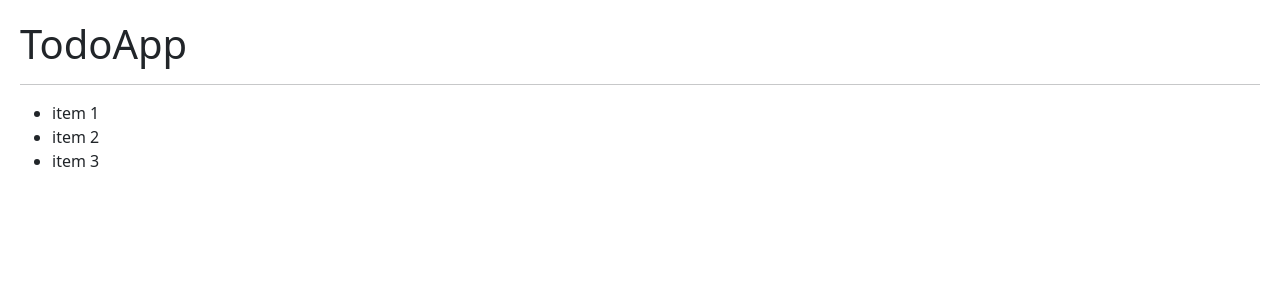
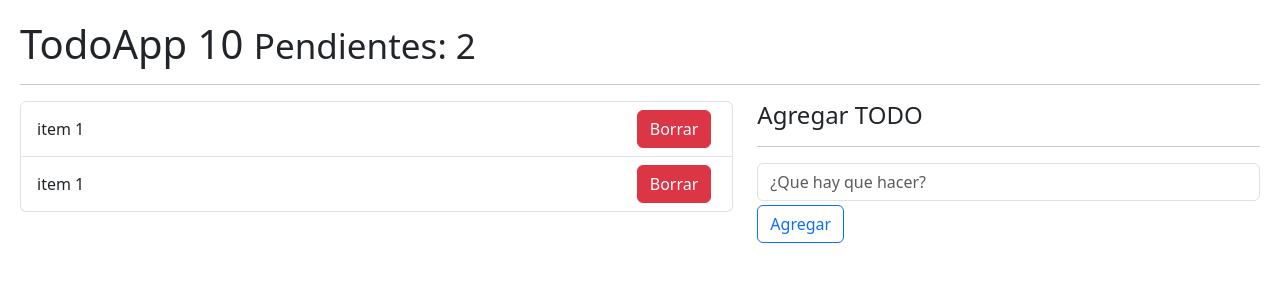
Before and after one commit to Fereiral18/Hook-App, a React (Vite) app: page / in a window 1280 px wide. Shown: the top 300 px of the page. Built offline with nearby package versions, Linux system fonts and the light colour scheme.

Commit message:
useReducer

```diff
--- a/src/08-useReducer/TodoApp.jsx
+++ b/src/08-useReducer/TodoApp.jsx
@@ -19,14 +19,39 @@
 
   return (
     <>
-      <h1>TodoApp</h1>
+      <h1>TodoApp 10 <small>Pendientes: 2</small></h1>
       <hr />
+      <div className="row">
+        <div className="col-7">
+          <ul className="list-group">
+            {
+                todos.map( todo=> (
+            <li className="list-group-item d-flex justify-content-between">
+                <span className="align-self-center">item 1</span>
+              <button className="btn btn-danger">Borrar</button>
 
-      <ul>
-        <li>item 1</li>
-        <li>item 2</li>
-        <li>item 3</li>
-      </ul>
+            </li>
+                ))
+            }
+          </ul>
+        </div>
+
+        <div className="col-5">
+          <h4>Agregar TODO</h4>
+          <hr />
+          <form>
+            <input
+              type="text"
+              placeholder="¿Que hay que hacer?"
+              className="form-control"
+            />
+
+            <button type="submit" className="btn btn-outline-primary mt-1">
+              Agregar
+            </button>
+          </form>
+        </div>
+      </div>
     </>
   );
 };
```
